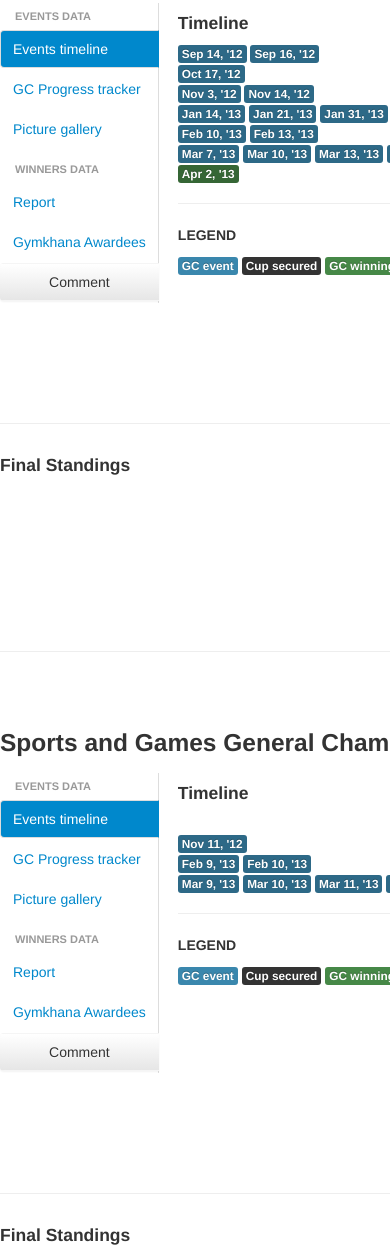
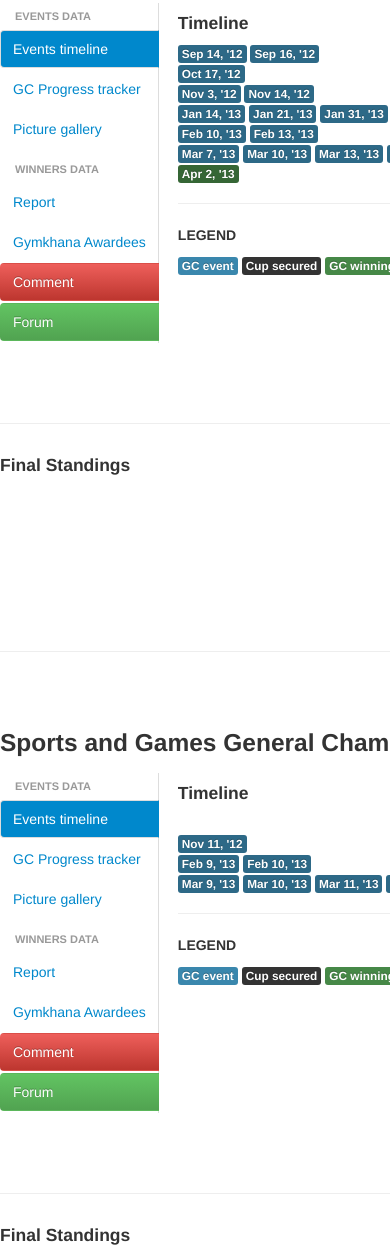
Before and after one commit to rsrihari/gcreplay, a plain HTML site: page index.html in a window 390 px wide. Shown: the part 561-1809 px from the top of the page. Drawn offline with nearby package versions, Linux system fonts and the light colour scheme; a script that the page names is missing.

Commit message:
Added forum

```diff
--- a/index.html
+++ b/index.html
@@ -76,7 +76,10 @@
                 </li>
                 <li>
                     <!-- Button to trigger modal -->
-                    <a href="#myModal" id="demo4" title="Join the discussion" data-html="true" data-placement="left" data-content="Share your views on the GC. Tell us something about your contribution. Be social. <br/><a role='button' class='pull-right btn btn-primary' onclick='demo(5);'>Next</a><hr/>" role="button" class="btn" data-toggle="modal">Comment</a>
+                    <a href="#myModal" id="demo4" title="Join the discussion" data-html="true" data-placement="left" data-content="Share your views on the GC. Tell us something about your contribution. Be social. <br/><a role='button' class='pull-right btn btn-primary' onclick='demo(5);'>Next</a><hr/>" class="btn-danger" data-toggle="modal">Comment</a>
+                </li>
+                <li>
+                    <a class="btn-success" href="http://moot.it/thescholarsavenue">Forum</a>
                 </li>
             </ul>
 
@@ -242,7 +245,10 @@
                 </li>
                 <li>
                     <!-- Button to trigger modal -->
-                    <a href="#myModal" role="button" class="btn" data-toggle="modal">Comment</a>
+                    <a href="#myModal" class="btn-danger" data-toggle="modal">Comment</a>
+                </li>
+                <li>
+                    <a class="btn-success" href="http://moot.it/thescholarsavenue">Forum</a>
                 </li>
             </ul>
 
@@ -353,7 +359,10 @@
                 </li>
                 <li>
                     <!-- Button to trigger modal -->
-                    <a href="#myModal" role="button" class="btn" data-toggle="modal">Comment</a>
+                    <a href="#myModal" class="btn-danger" data-toggle="modal">Comment</a>
+                </li>
+                <li>
+                    <a class="btn-success" href="http://moot.it/thescholarsavenue">Forum</a>
                 </li>
             </ul>
 
```
